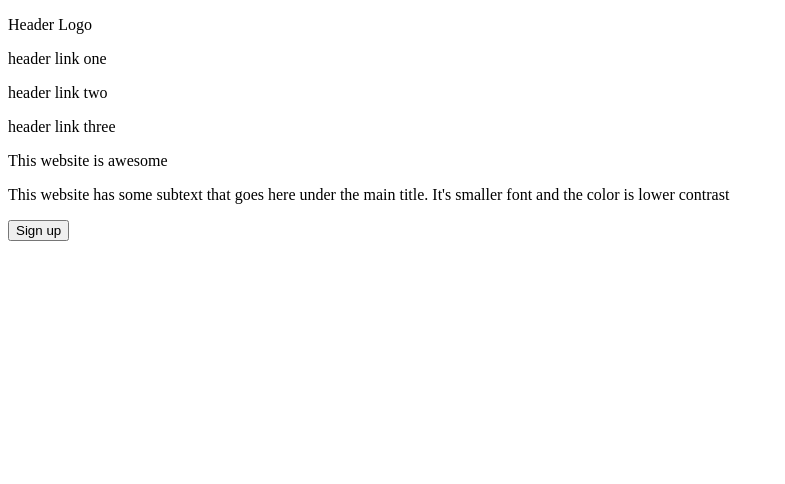
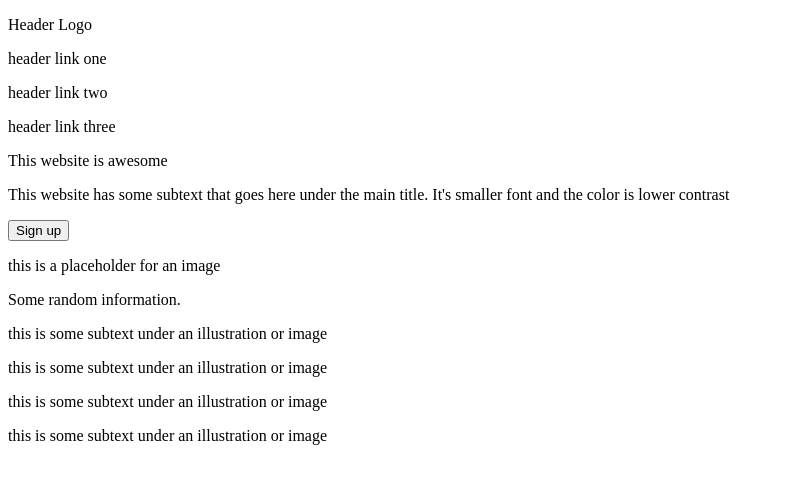
Before and after one commit to hechuno/landing-page, a plain HTML site: page index.html in a window 1280 px wide. Shown: the whole page, without its empty margins (0-785 px from the left). Drawn offline with Linux system fonts and the light colour scheme.

Commit message:
finished section-2 html

```diff
--- a/index.html
+++ b/index.html
@@ -8,6 +8,7 @@
 </head>
 
 <body>
+
     <span class="section-1">
         <div class="header">
             <p>Header Logo</p>
@@ -25,12 +26,36 @@
                 <button class="button 1">Sign up</button>
             </div>
             <div class="section-1-right">
-
+                <p>this is a placeholder for an image</p>
             </div>
         </span>
     </span>
 
-
+    <span class="section-2">
+        <p>Some random information.</p>
+        <div class="boxes">
+            <div class="section-2-content">
+                <div class="box">
+                </div>
+                <p>this is some subtext under an illustration or image</p>
+            </div>
+            <div class="section-2-content">
+                <div class="box">
+                </div>
+                <p>this is some subtext under an illustration or image</p>
+            </div>
+            <div class="section-2-content">
+                <div class="box">
+                </div>
+                <p>this is some subtext under an illustration or image</p>
+            </div>
+            <div class="section-2-content">
+                <div class="box">
+                </div>
+                <p>this is some subtext under an illustration or image</p>
+            </div>
+        </div>
+    </span>
 
 </body>
 </html>
```
